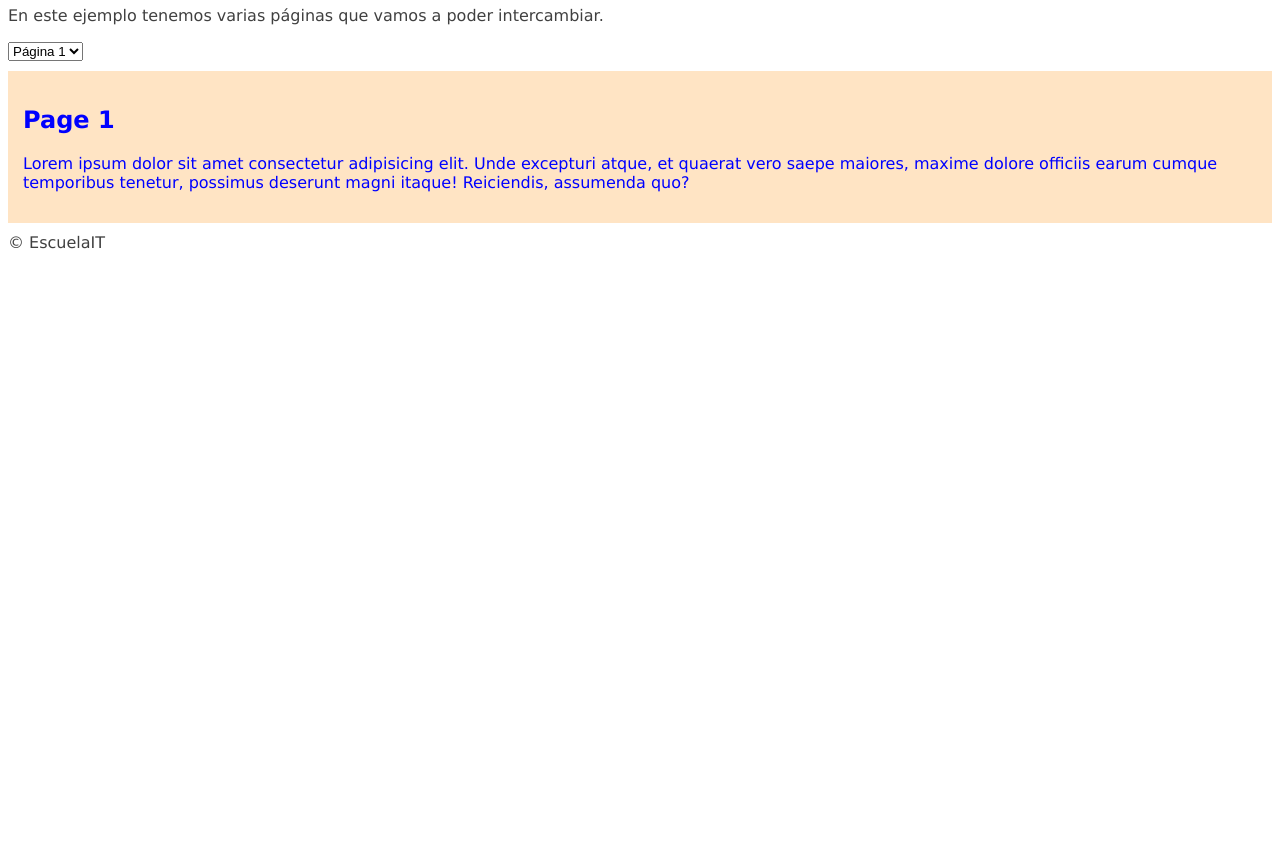
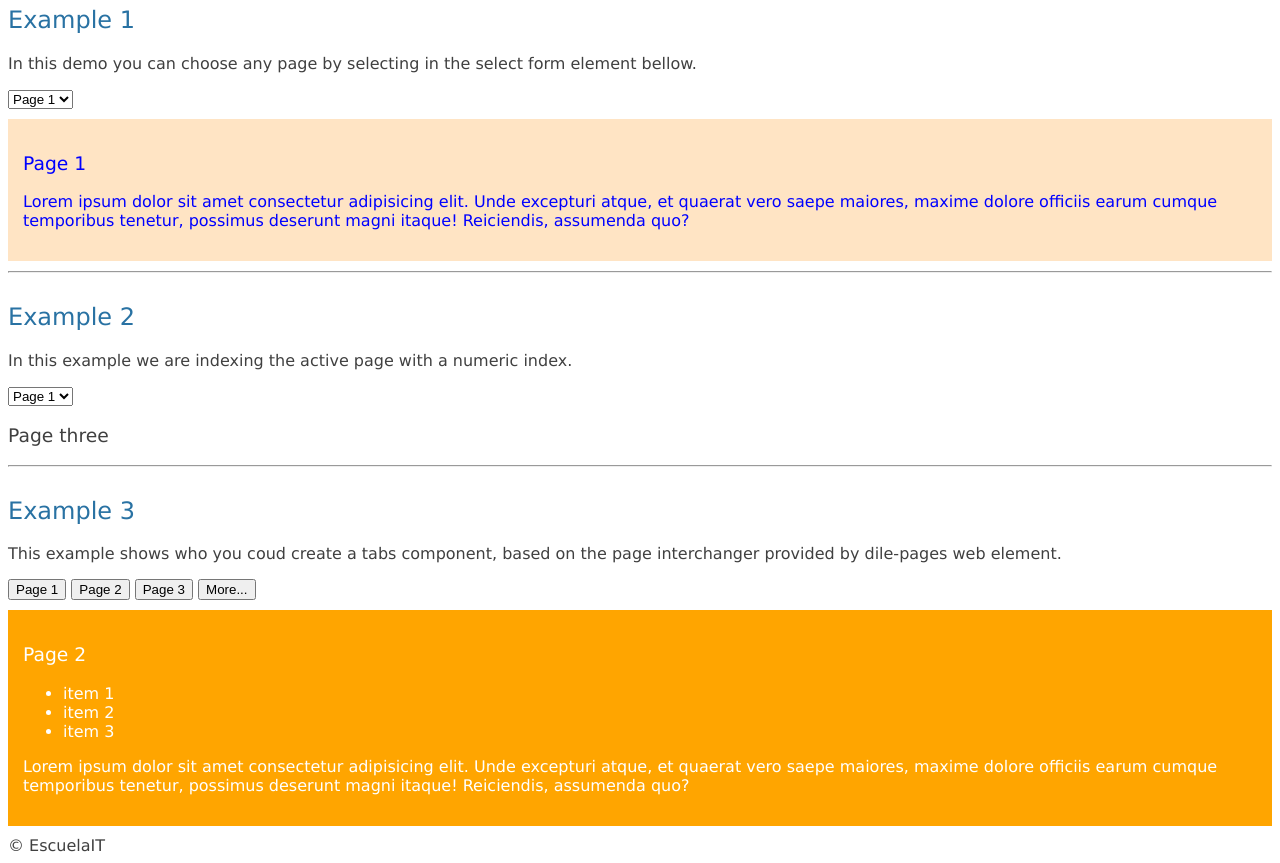
Before and after one commit to Polydile/dile-pages, a website with bundled scripts: page demo/index.html in a window 1280 px wide. Shown: the part 75-938 px from the top of the page. Before the commit the page ends 800 px from the top, so only its background shows below. Built offline with nearby package versions, Linux system fonts and the light colour scheme.

Commit message:
Version 1.1.1

```diff
--- a/demo/index.html
+++ b/demo/index.html
@@ -10,29 +10,52 @@
     font-family: 'Lucida Sans', 'Lucida Sans Regular', 'Lucida Grande', 'Lucida Sans Unicode', Geneva, Verdana, sans-serif;
     color: #404040;
   }
+  h1, h2, h3 {
+    font-weight: 300;
+  }
+  h2 {
+    color: rgb(41, 114, 163);
+  }
+  hr {
+    margin-bottom: 30px;
+  }
   .cards {
     background-color: bisque;
     color: blue;
     padding: 15px;
     margin: 10px 0;
   }
+  .card1 {
+    background-color: bisque;
+    color: blue;
+    padding: 15px;
+    margin: 10px 0;
+  }
+  .card2 {
+    background-color: orange;
+    color: white;
+    padding: 15px;
+    margin: 10px 0;
+  }
+  </style>
   </style>
 </head>
 <body>
   <h1>dile-pages demo</h1>
-  <p>En este ejemplo tenemos varias páginas que vamos a poder intercambiar.</p>
+  <h2>Example 1</h2>
+  <p>In this demo you can choose any page by selecting in the select form element bellow.</p>
   <select id="elselect">
-    <option value="page1">Página 1</option>
-    <option value="page2">Página 2</option>
-    <option value="page3">Página 3</option>
+    <option value="page1">Page 1</option>
+    <option value="page2">Page 2</option>
+    <option value="page3">Page 3</option>
   </select>
   <dile-pages selected="page1" attrforselected="name" id="elpages">
     <div class="cards" name="page1">
-      <h2>Page 1</h2>
+      <h3>Page 1</h3>
       <p>Lorem ipsum dolor sit amet consectetur adipisicing elit. Unde excepturi atque, et quaerat vero saepe maiores, maxime dolore officiis earum cumque temporibus tenetur, possimus deserunt magni itaque! Reiciendis, assumenda quo?</p>
     </div>
     <div name="page2">
-      <h2>Page 2</h2>
+      <h3>Page 2</h3>
       <ul>
         <li>item 1</li>
         <li>item 2</li>
@@ -41,18 +64,80 @@
       <p>Lorem ipsum dolor sit amet consectetur adipisicing elit. Unde excepturi atque, et quaerat vero saepe maiores, maxime dolore officiis earum cumque temporibus tenetur, possimus deserunt magni itaque! Reiciendis, assumenda quo?</p>
     </div>
     <section name="page3">
-      <h2>Page three</h2>
+      <h3>Page three</h3>
       <p>Just another page</p>
     </section>
   </dile-pages>
+
+  <hr>
+  <h2>Example 2</h2>
+  <p>
+    In this example we are indexing the active page with a numeric index.
+  </p>
+  <select id="elselect2">
+    <option value="0">Page 1</option>
+    <option value="1">Page 2</option>
+    <option value="2">Page 3</option>
+  </select>
+  <dile-pages selected="2"  id="elpages2">
+    <span>
+      <h3>Page 1</h3>
+    </span>
+    <article>
+      <h3>Page 2</h3>
+    </article>
+    <div>
+      <h3>Page three</h3>
+    </div>
+  </dile-pages>
+
+  <hr>
+  <h2>Example 3</h2>
+  <p>
+    This example shows who you coud create a tabs component, based on the page interchanger provided by dile-pages web element.
+  </p>
+
+  <tabs-example selected="page2" attrForSelected="name">
+    <div class="card1" name="page1">
+      <h3>Page 1</h3>
+      <p>Lorem ipsum dolor sit amet consectetur adipisicing elit. Unde excepturi atque, et quaerat vero saepe maiores, maxime dolore officiis earum cumque temporibus tenetur, possimus deserunt magni itaque! Reiciendis, assumenda quo?</p>
+    </div>
+    <div class="card2" name="page2">
+      <h3>Page 2</h3>
+      <ul>
+        <li>item 1</li>
+        <li>item 2</li>
+        <li>item 3</li>
+      </ul>
+      <p>Lorem ipsum dolor sit amet consectetur adipisicing elit. Unde excepturi atque, et quaerat vero saepe maiores, maxime dolore officiis earum cumque temporibus tenetur, possimus deserunt magni itaque! Reiciendis, assumenda quo?</p>
+    </div>
+    <section name="page3">
+      <h3>Page three</h3>
+      <p>Just another page</p>
+    </section>
+    <section name="more">
+      <h3>More page</h3>
+      <p>Lorem ipsum dolor sit, amet consectetur adipisicing elit. Nesciunt illo adipisci qui hic. Explicabo, est repellat. Ducimus nulla ab nobis. Facilis, consequatur magnam sed mollitia iusto amet porro? Maiores, labore.</p>
+      <ul>
+        <li>item 1</li>
+        <li>item 2</li>
+        <li>item 3</li>
+      </ul>
+    </section>
+  </tabs-example>
+
   <footer>
     &copy; EscuelaIT
   </footer>
   <script src="../dile-pages.js" type="module"></script>
+  <script src="./tabs-example.js" type="module"></script>
+
   <script>
     document.getElementById('elselect').addEventListener('change', function() {
-      console.log(this.value);
       document.getElementById('elpages').setAttribute('selected', this.value)
+    });
+    document.getElementById('elselect2').addEventListener('change', function() {
+      document.getElementById('elpages2').setAttribute('selected', this.value)
     });
   </script>
 </body>
--- a/dile-pages.js
+++ b/dile-pages.js
@@ -1,4 +1,4 @@
-import { LitElement, html } from 'lit-element';
+import { LitElement, html, css } from 'lit-element';
 
 export class DilePages extends LitElement {
   static get properties() {
@@ -22,6 +22,13 @@ export class DilePages extends LitElement {
     this._pageInitialization();
   }
 
+  static get styles() {
+    return css`
+      :host {
+        display: block;
+      }
+    `;
+  }
   /**
    * Private method to process the light DOM and it's elements, creating and updating necesary styles
    *
--- a/package.json
+++ b/package.json
@@ -1,6 +1,6 @@
 {
   "name": "dile-pages",
-  "version": "1.1.0",
+  "version": "1.1.1",
   "description": "",
   "main": "dile-pages.js",
   "scripts": {
```
Also changed, not shown: demo/slots.html (deleted, +0 -73 lines), README.md.
